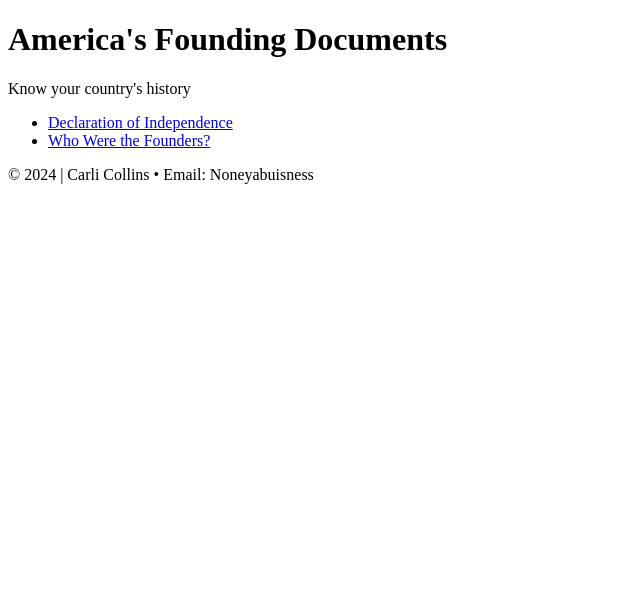
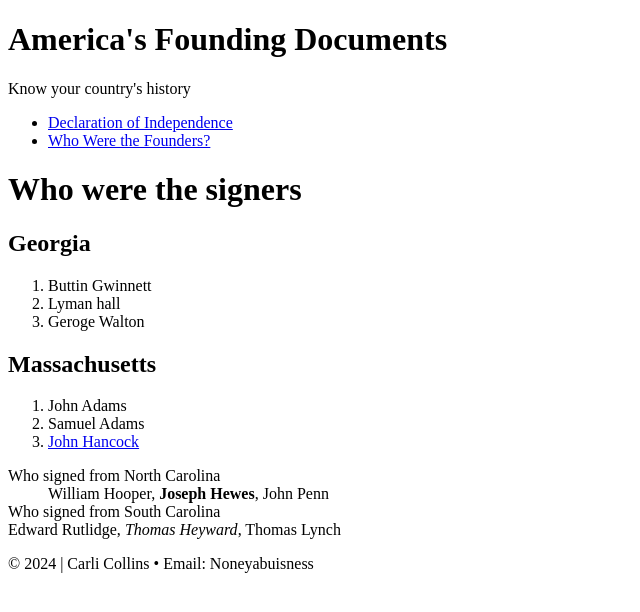
Before and after one commit to cafreita13/dwdd1600, a plain HTML site: page 03follow-along/signers.html in a window 1280 px wide. Shown: the whole page, without its empty margins (0-640 px from the left). Drawn offline with Linux system fonts and the light colour scheme.

Commit message:
Updated 03 follow along

```diff
--- a/03follow-along/signers.html
+++ b/03follow-along/signers.html
@@ -16,11 +16,33 @@
 
 <!--Start of my page signers -->
 <nav>
-    <ul>
-        <li> <a href="Index.html">Declaration of Independence </a></li>
-        <li><a href="signers.html"> Who Were the Founders?</a> </li>
-    </ul>
+  <ul>
+      <li> <a href="Index.html">Declaration of Independence </a></li>
+      <li><a href="signers.html"> Who Were the Founders?</a> </li>
+  </ul>
 </nav>
+<h1> Who were the signers</h1>
+<h2> Georgia</h2>
+<ol>
+   <li> Buttin Gwinnett</li>
+   <li> Lyman hall</li>
+   <li> Geroge Walton</li>
+</ol>
+<h2> Massachusetts</h2>
+<ol>
+  <li> John Adams</li>
+  <li> Samuel Adams</li>
+  <Li><a href="https://en.wikipedia.org/wiki/John_Hancock" target="_blank">John Hancock</a></Li>
+</ol>
+
+<dl>
+  <dt> Who signed from North Carolina</dt>
+     <dd> William Hooper, <b>Joseph Hewes</b>, John Penn</dd>
+  <dt> Who signed from South Carolina</dt>
+      <dt> Edward Rutlidge, <em>Thomas Heyward</em>, Thomas Lynch</dt>
+</dl>
+
+
 <!--Start of my page footer -->
 
 <footer>
```
Also changed, not shown: 03follow-along/My Wesbite.html (added, +19 -0 lines), 03follow-along/index.html (+6 -4 lines).
